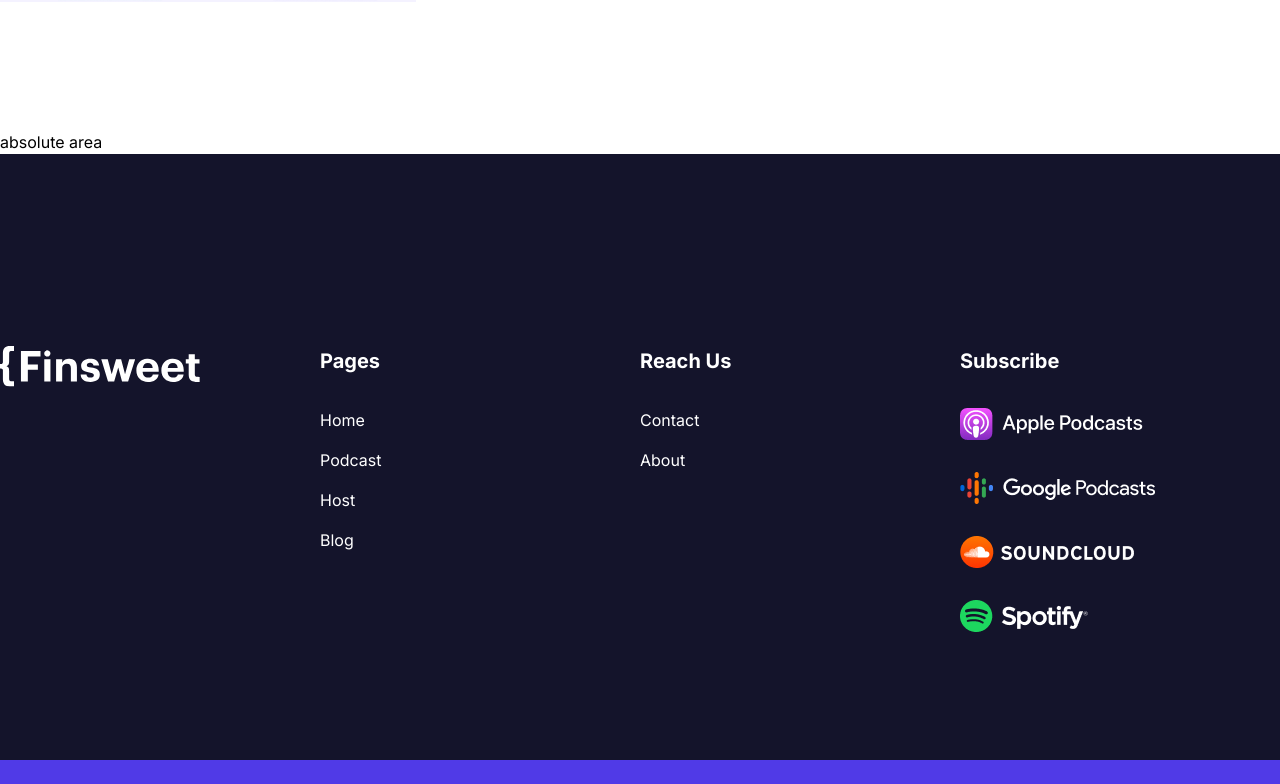
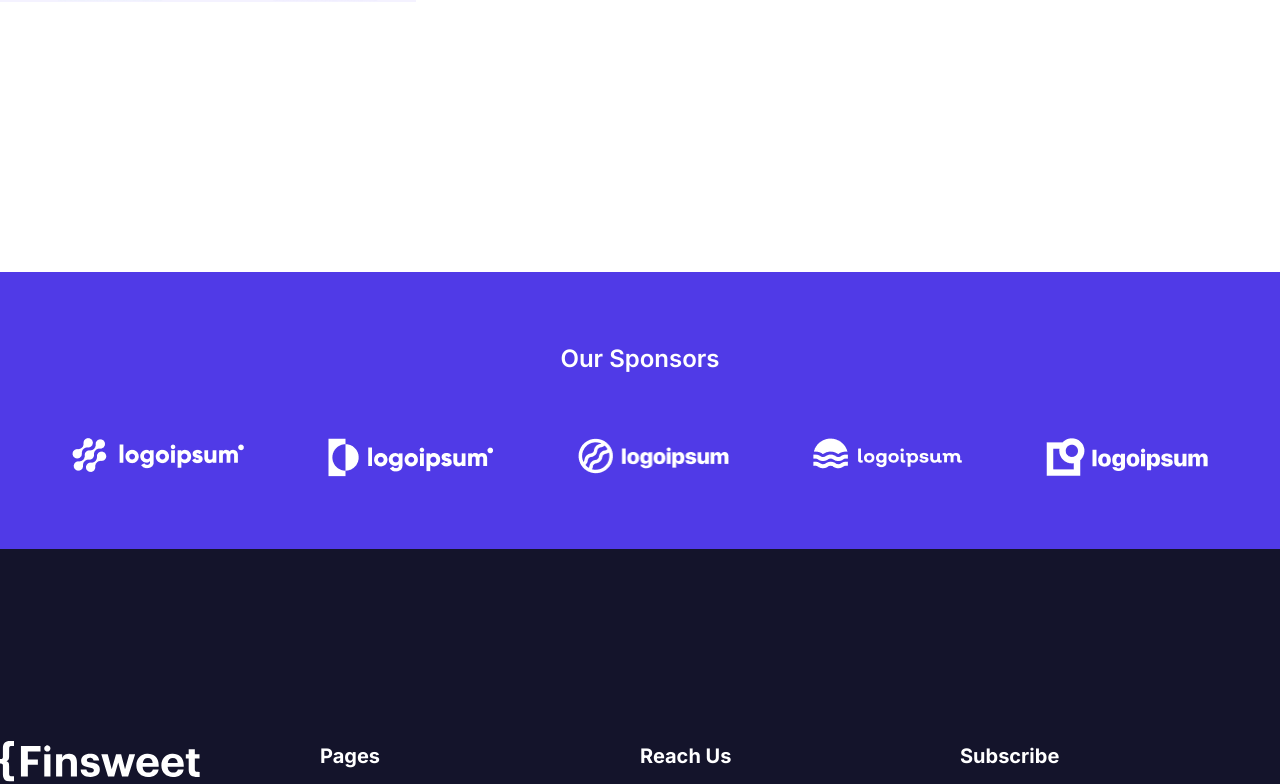
Before and after one commit to iamraihan/static-mania-podcast, a React (Create React App) app: page / in a window 1280 px wide. Shown: the part 2129-2913 px from the top of the page. Built offline with nearby package versions, Linux system fonts and the light colour scheme.

Commit message:
footer update

```diff
--- a/src/pages/ArticleNews.js
+++ b/src/pages/ArticleNews.js
@@ -18,7 +18,7 @@ const ArticleNews = () => {
     },
   ];
   return (
-    <div className="container mx-auto pb-[128px]">
+    <div className="container mx-auto pb-[270px]">
       <div className="grid grid-cols-1 md:grid-cols-2 lg:grid-cols-3 gap-4">
         <div className="bg-[#F4F2FF]">
           <div className=" p-10">
--- a/src/pages/Footer.js
+++ b/src/pages/Footer.js
@@ -5,12 +5,39 @@ import applePodcast from "../assets/images/footer/Apple Podcast.png";
 import googlePodcast from "../assets/images/footer/Google Podcast.png";
 import soundcloudPodcast from "../assets/images/footer/Soundcloud.png";
 import spotifyPodcast from "../assets/images/footer/Spotify.png";
+import logoIpsum_1 from "../assets/images/sponsors/logoipsum-1.png";
+import logoIpsum_2 from "../assets/images/sponsors/logoipsum-2.png";
+import logoIpsum_3 from "../assets/images/sponsors/logoipsum-3.png";
+import logoIpsum_4 from "../assets/images/sponsors/logoipsum-4.png";
+import logoIpsum_5 from "../assets/images/sponsors/logoipsum-5.png";
 
 const Footer = () => {
   return (
     <div className="">
+      <div className=" ">
+        <div className="bg-primary container mx-auto ">
+          <div className="p-[72px]">
+            <h3 className="heading-3 text-white text-center mb-16">
+              Our Sponsors
+            </h3>
+            <div className="flex justify-between flex-wrap lg:flex-nowrap gap-[84px]">
               <div>
-        <p>absolute area</p>
+                <img src={logoIpsum_1} alt="" />
+              </div>
+              <div>
+                <img src={logoIpsum_2} alt="" />
+              </div>
+              <div>
+                <img src={logoIpsum_3} alt="" />
+              </div>
+              <div>
+                <img src={logoIpsum_4} alt="" />
+              </div>
+              <div>
+                <img src={logoIpsum_5} alt="" />
+              </div>
+            </div>
+          </div>
         </div>
         <div className="bg-dark pb-24  pt-[192px]">
           <div className="grid grid-cols-1 md:grid-cols-2 lg:grid-cols-4 container mx-auto">
@@ -81,6 +108,7 @@ const Footer = () => {
           <p className="footer-title ">© Copyright Finsweet 2021</p>
         </div>
       </div>
+    </div>
   );
 };
 
```
Lines whose indentation alone changed are shown as unchanged.
